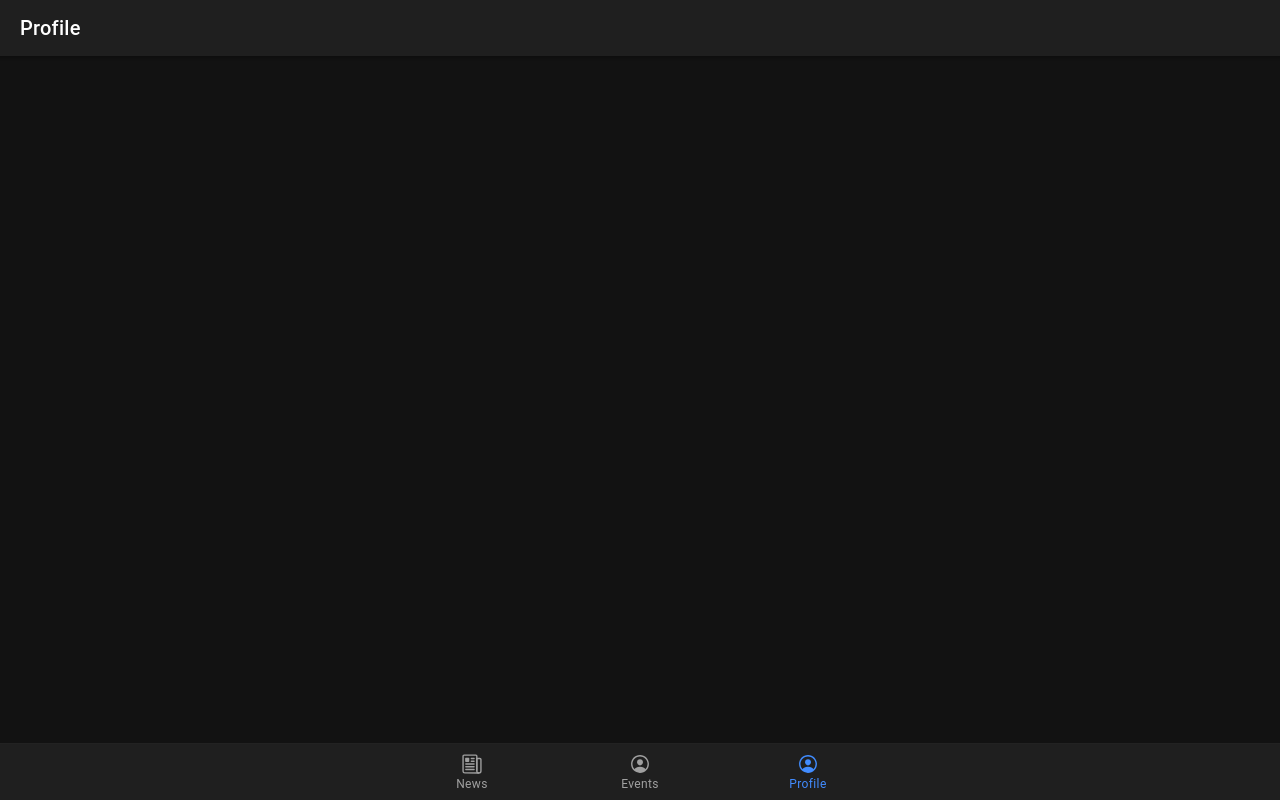
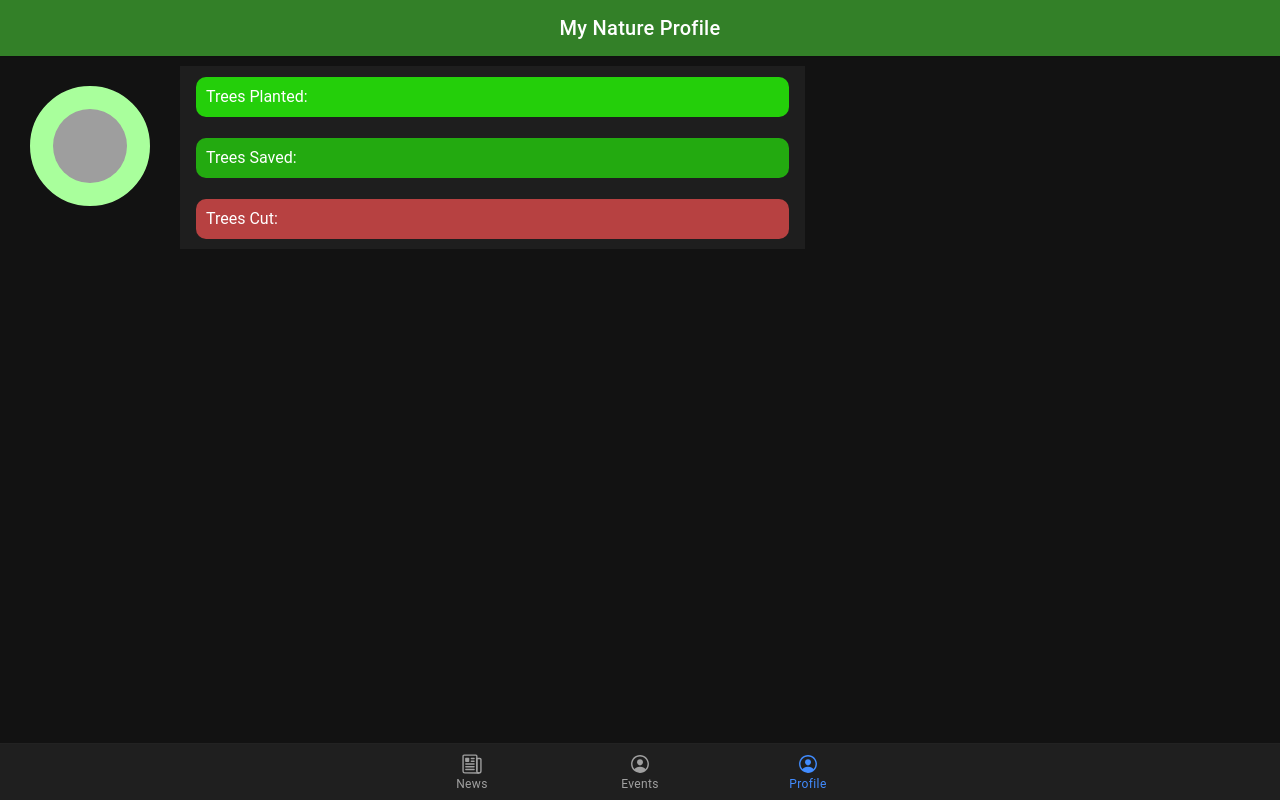
Before and after one commit to myOhana/MyNatur.Space, a React (Create React App) app: page /profile in a window 1280 px wide. Built offline with nearby package versions, Linux system fonts and the light colour scheme; grey boxes are pictures that could not be loaded.

Commit message:
added profile page layout, profilepage.css

```diff
--- a/src/pages/Tabs/Profile.js
+++ b/src/pages/Tabs/Profile.js
@@ -3,17 +3,54 @@ import {
     IonHeader,
     IonPage,
     IonTitle,
-    IonToolbar
+    IonToolbar,
+    IonContent,
+    IonAvatar,
+    IonItem,
+    IonLabel,
+    IonGrid,
+    IonRow,
+    IonCol,
 } from "@ionic/react";
+import '../../theme/variables.css';
+import '../../theme/profilepage.css';
 
 const Profile = () => {
     return (
         <IonPage>
-            <IonHeader>
-                <IonToolbar>
-                    <IonTitle>Profile</IonTitle>
-                </IonToolbar>
-            </IonHeader>
+            <IonContent>
+                <IonHeader className="profile-headline">
+                    <IonToolbar color="headline">
+                        <IonTitle>My Nature Profile</IonTitle>
+                    </IonToolbar>
+                </IonHeader>
+                <IonGrid>
+                    <IonRow>
+                        <IonCol size="auto">
+                            <IonAvatar className="avataar-image box">
+                                <img src="https://image.flaticon.com/icons/svg/145/145852.svg" alt="avataar" />
+                            </IonAvatar>
+                        </IonCol>
+                        <IonCol size="6">
+                            <IonItem lines="none">
+                                <IonLabel className="trees-planted">
+                                    <h2> Trees Planted: </h2>
+                                </IonLabel>
+                            </IonItem>
+                            <IonItem lines="none">
+                                <IonLabel className="trees-saved">
+                                    <h2> Trees Saved: </h2>
+                                </IonLabel>
+                            </IonItem>
+                            <IonItem lines="none">
+                                <IonLabel className="trees-cut">
+                                    <h2> Trees Cut: </h2>
+                                </IonLabel>
+                            </IonItem>
+                        </IonCol>
+                    </IonRow>
+                </IonGrid>
+            </IonContent>
         </IonPage>
     );
 };
--- /dev/null
+++ b/src/theme/profilepage.css
@@ -0,0 +1,68 @@
+.profile-headline{
+    text-align: center;
+}
+
+.avataar-image {
+    margin: 20px;
+    width: 120px;
+    height: 120px;
+}
+
+.box {
+    flex: 0 0 40%;
+    text-align: center;
+    display: flex;
+    flex-direction: column;
+    align-items: center;
+    border: 3px solid #A9FF9C;
+    padding: 20px;
+    background-color: #A9FF9C;
+}
+
+.trees-planted {
+    height: 40px;
+    border-radius: 10px;
+    background-color: #24CF0A;
+    color: #ffffff;
+}
+
+.trees-planted>h2 {
+    display: flex;
+    justify-content: left;
+    /* align-items: center; */
+    color: #ffffff;
+    margin-top: 10px;
+    margin-left: 10px;
+}
+
+.trees-saved {
+    height: 40px;
+    border-radius: 10px;
+    background-color: #23AA10;
+    color: #ffffff;
+}
+
+.trees-saved>h2 {
+    display: flex;
+    justify-content: left;
+    /* align-items: center; */
+    color: #ffffff;
+    margin-top: 10px;
+    margin-left: 10px;
+}
+
+.trees-cut {
+    height: 40px;
+    border-radius: 10px;
+    background-color: #B74141;
+    color: #ffffff;
+}
+
+.trees-cut>h2 {
+    display: flex;
+    justify-content: left;
+    /* align-items: center; */
+    color: #ffffff;
+    margin-top: 10px;
+    margin-left: 10px;
+}
--- a/src/theme/variables.css
+++ b/src/theme/variables.css
@@ -74,6 +74,14 @@ http://ionicframework.com/docs/theming/ */
   --ion-color-light-contrast-rgb: 0, 0, 0;
   --ion-color-light-shade: #d7d8da;
   --ion-color-light-tint: #f5f6f9;
+
+  /* headline color */
+  --ion-color-headline: #338028;
+  --ion-color-headline-rgb: 51, 128, 40;
+  --ion-color-headline-contrast: #ffffff;
+  --ion-color-headline-contrast-rgb: 255, 255, 255;
+  --ion-color-headline-shade: #2d7123;
+  --ion-color-headline-tint: #478d3e;
 }
 
 @media (prefers-color-scheme: light) {
@@ -145,6 +153,14 @@ http://ionicframework.com/docs/theming/ */
     --ion-color-light-contrast-rgb: 255, 255, 255;
     --ion-color-light-shade: #1e2023;
     --ion-color-light-tint: #383a3e;
+
+    /* headline color */
+    --ion-color-headline: #338028;
+    --ion-color-headline-rgb: 51, 128, 40;
+    --ion-color-headline-contrast: #ffffff;
+    --ion-color-headline-contrast-rgb: 255, 255, 255;
+    --ion-color-headline-shade: #2d7123;
+    --ion-color-headline-tint: #478d3e;
   }
 
   /*
@@ -227,13 +243,22 @@ http://ionicframework.com/docs/theming/ */
   }
 }
 
+.ion-color-headline {
+  --ion-color-base: var(--ion-color-headline);
+  --ion-color-base-rgb: var(--ion-color-headline-rgb);
+  --ion-color-contrast: var(--ion-color-headline-contrast);
+  --ion-color-contrast-rgb: var(--ion-color-headline-contrast-rgb);
+  --ion-color-shade: var(--ion-color-headline-shade);
+  --ion-color-tint: var(--ion-color-headline-tint);
+}
+
 
 /*
  * Dark Colors
  * ------------------
  */
 
-body.dark {
+/* body.dark {
   --ion-color-primary: #428cff;
   --ion-color-primary-rgb: 66, 140, 255;
   --ion-color-primary-contrast: #ffffff;
@@ -303,7 +328,7 @@ body.dark {
  * -------------------
  */
 
-.ios body.dark {
+/* .ios body.dark {
   --ion-background-color: #000000;
   --ion-background-color-rgb: 0, 0, 0;
 
@@ -334,14 +359,14 @@ body.dark {
 
   --ion-item-background: #1c1c1c;
   --ion-item-background-activated: #313131;
-}
+} */
 
 /*
  * Material Design Dark Theme
  * ------------------------------
  */
 
-.md body.dark {
+/* .md body.dark {
   --ion-background-color: #121212;
   --ion-background-color-rgb: 18, 18, 18;
 
@@ -371,9 +396,9 @@ body.dark {
   --ion-color-step-950: #f3f3f3;
 
   --ion-item-background: #1a1b1e;
-}
+} */
 
 /* Optional CSS, this is added for the flashing that happens when toggling between themes */
-ion-item {
+/* ion-item {
   --transition: none;
-}
+} */
```
